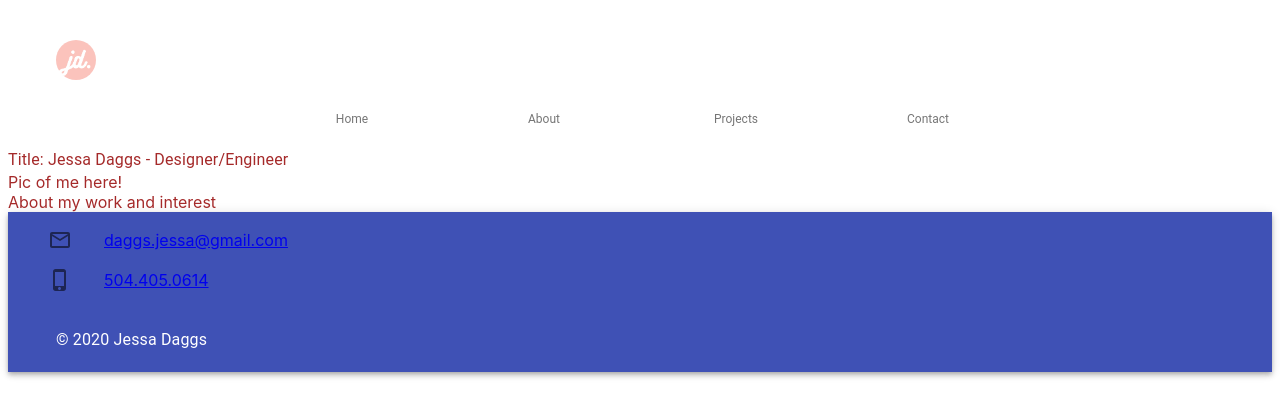
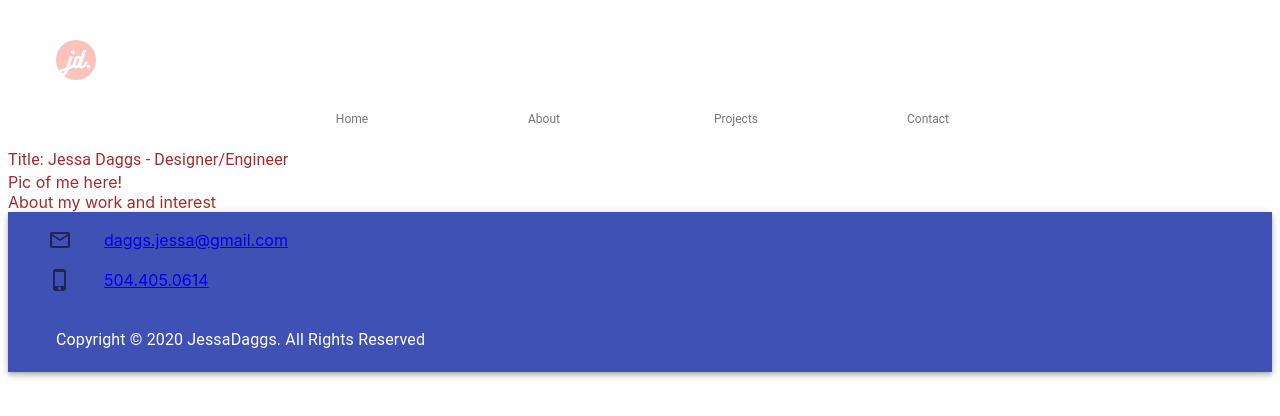
Before and after one commit to jldaggs88/engi-website, a React app: page / in a window 1280 px wide. Shown: the top 416 px of the page. Built offline with nearby package versions, Linux system fonts and the light colour scheme; some icons are missing.

Commit message:
Added copyright

```diff
--- a/src/components/Footer/Footer.jsx
+++ b/src/components/Footer/Footer.jsx
@@ -33,7 +33,7 @@ const Footer = () => {
         </List>
         <Toolbar>
           <Typography variant="body1" color="inherit">
-            © 2020 Jessa Daggs
+            Copyright © 2020 JessaDaggs. All Rights Reserved
           </Typography>
         </Toolbar>
       </Container>
```
Also changed, not shown: 1 other file (tests, documents, lock files or other folders).
